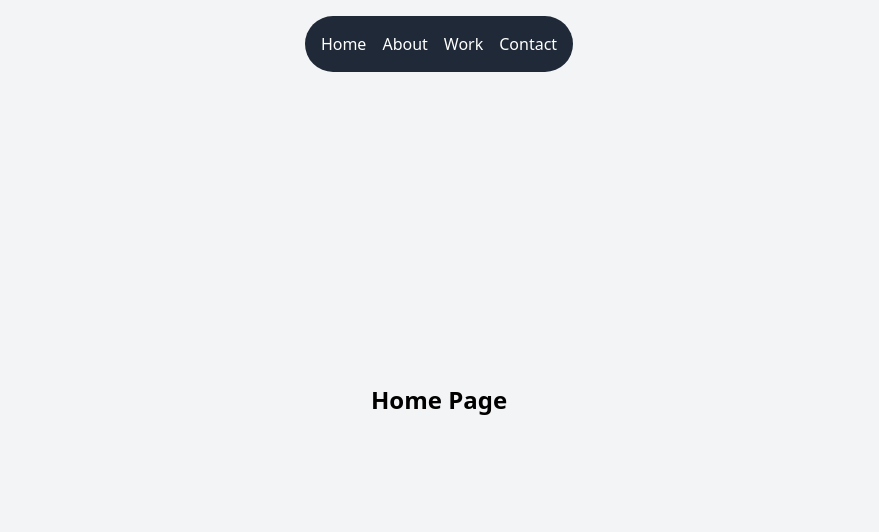
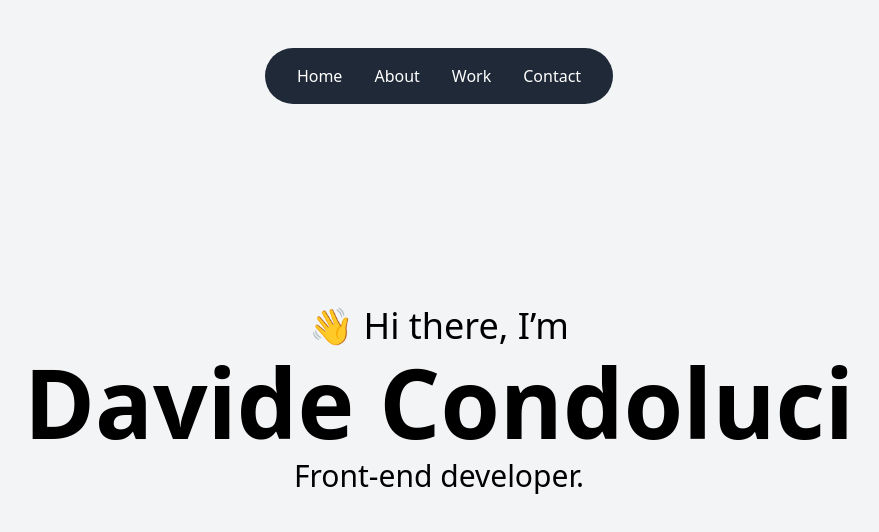
Before and after one commit to davidecondoluci/davidecondoluci.com, a React (Vite) app: page / in a window 1280 px wide. Shown: the top 532 px of the page, without its empty margins (201-1080 px from the left). Built offline with nearby package versions, Linux system fonts and the light colour scheme.

Commit message:
styling pages and add some content

```diff
--- /dev/null
+++ b/src/components/Layout.jsx
@@ -0,0 +1,7 @@
+import React from "react";
+
+const Layout = ({ children }) => {
+  return <div className="px-4 lg:px-8 xl:px-16">{children}</div>;
+};
+
+export default Layout;
--- a/src/components/Navbar.jsx
+++ b/src/components/Navbar.jsx
@@ -3,8 +3,8 @@ import { Link } from "react-router-dom";
 
 const Navbar = () => {
   return (
-    <nav className="flex justify-center mt-4 fixed top-0 left-0 right-0 z-10">
-      <ul className="flex bg-gray-800 p-4 rounded-full space-x-4">
+    <nav className="flex justify-center mt-12 fixed top-0 left-0 right-0 z-10">
+      <ul className="flex bg-gray-800 px-8 py-4 rounded-full space-x-8">
         <li>
           <Link to="/" className="text-white hover:text-gray-400">
             Home
--- a/src/pages/About.jsx
+++ b/src/pages/About.jsx
@@ -1,10 +1,39 @@
 import React from "react";
+import Layout from "../components/Layout";
 
 const About = () => {
   return (
-    <div className="flex flex-col items-center justify-center h-screen overflow-hidden">
-      <h1 className="text-2xl font-bold">About Page</h1>
-    </div>
+    <Layout>
+      <div className="flex flex-row h-screen overflow-hidden">
+        <div className="w-1/2 flex items-center justify-center">
+          <div className="rounded-lg overflow-hidden">
+            <img src="../img/me.jpg" alt="Me" className="w-3/4" />
+          </div>
+        </div>
+        <div className="w-1/2 flex flex-col items-start justify-center space-y-4 p-4">
+          <h1 className="text-4xl font-bold text-left">About</h1>
+          <p className="text-base text-left">
+            Ciao, I'm Davide Condoluci and I recently completed the Web
+            Application & Apps course at Scuola Mohole, where I gained solid
+            skills as a frontend developer and graphic designer. I love working
+            in teams, and have strong critical thinking. Precision is one of my
+            strengths, which I apply to every project. My passions range from
+            sports, like soccer, gym, and running, to fashion, technology, and
+            collecting. I also love traveling and discovering new cultures,
+            which inspire and enrich my creativity. This mix of interests allows
+            me to bring a unique and creative perspective to everything I do. I
+            am always looking for new challenges and opportunities to grow and
+            learn, both professionally and personally.
+          </p>
+          <a
+            href="download_link"
+            className="text-blue-500 hover:underline text-left"
+          >
+            ↓ My Resume
+          </a>
+        </div>
+      </div>
+    </Layout>
   );
 };
 
--- a/src/pages/Contact.jsx
+++ b/src/pages/Contact.jsx
@@ -1,10 +1,13 @@
 import React from "react";
+import Layout from "../components/Layout";
 
 const Contact = () => {
   return (
-    <div className="flex flex-col items-center justify-center h-screen overflow-hidden">
-      <h1 className="text-2xl font-bold">Contact Page</h1>
-    </div>
+    <Layout>
+      <div className="flex flex-col items-center justify-center h-screen overflow-hidden">
+        <h1 className="text-2xl font-bold">Contact Page</h1>
+      </div>
+    </Layout>
   );
 };
 
--- a/src/pages/Home.jsx
+++ b/src/pages/Home.jsx
@@ -1,10 +1,15 @@
 import React from "react";
+import Layout from "../components/Layout";
 
 const Home = () => {
   return (
-    <div className="flex items-center justify-center h-screen overflow-hidden">
-      <h1 className="text-2xl font-bold">Home Page</h1>
-    </div>
+    <Layout>
+      <div className="flex flex-col items-center justify-center h-screen overflow-hidden text-center">
+        <h3 className="text-4xl font-light mb-2">👋 Hi there, I’m</h3>
+        <h1 className="text-8xl font-bold mb-2">Davide Condoluci</h1>
+        <h2 className="text-3xl font-regular">Front-end developer.</h2>
+      </div>
+    </Layout>
   );
 };
 
--- a/src/pages/Work.jsx
+++ b/src/pages/Work.jsx
@@ -1,10 +1,13 @@
 import React from "react";
+import Layout from "../components/Layout";
 
 const Work = () => {
   return (
-    <div className="flex flex-col items-center justify-center h-screen overflow-hidden">
-      <h1 className="text-2xl font-bold">Work Page</h1>
-    </div>
+    <Layout>
+      <div className="flex flex-col items-center justify-center h-screen overflow-hidden">
+        <h1 className="text-2xl font-bold">Work Page</h1>
+      </div>
+    </Layout>
   );
 };
 
```
Also changed, not shown: src/img/me.jpg (added).
